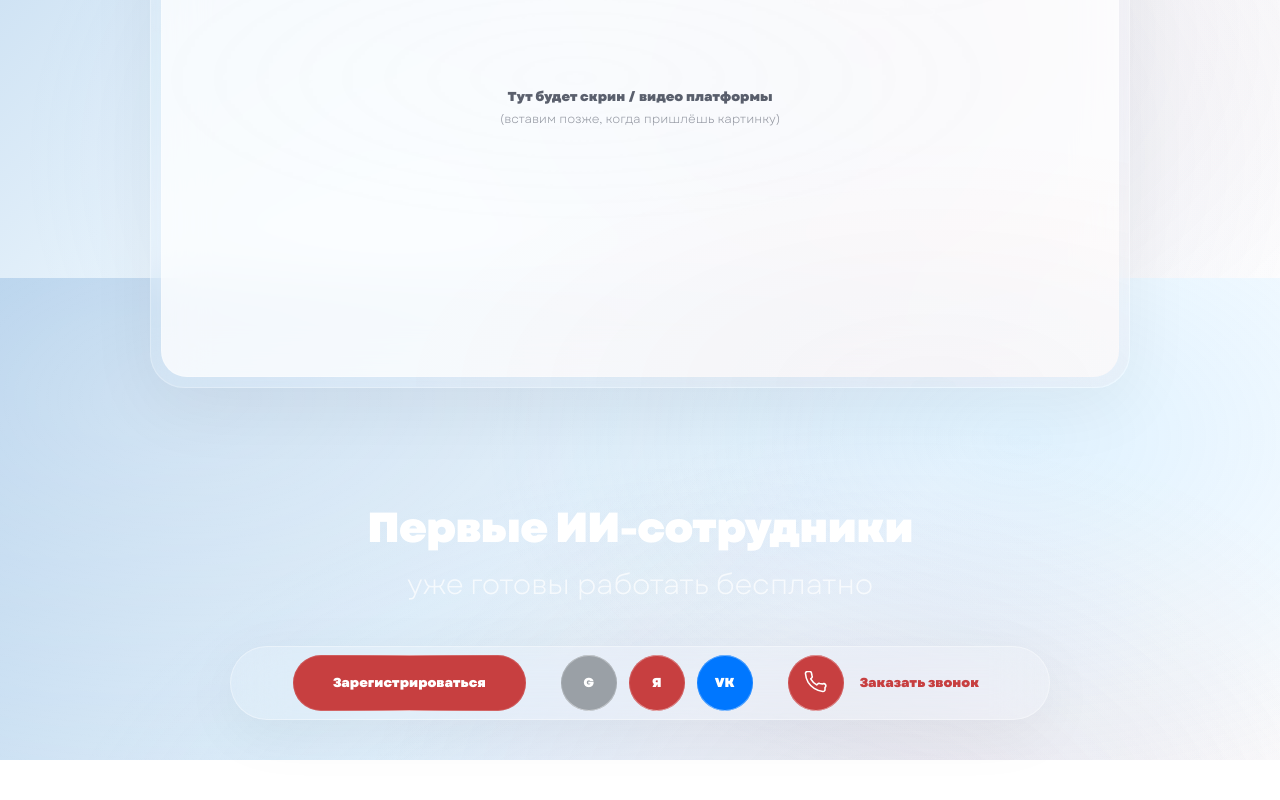
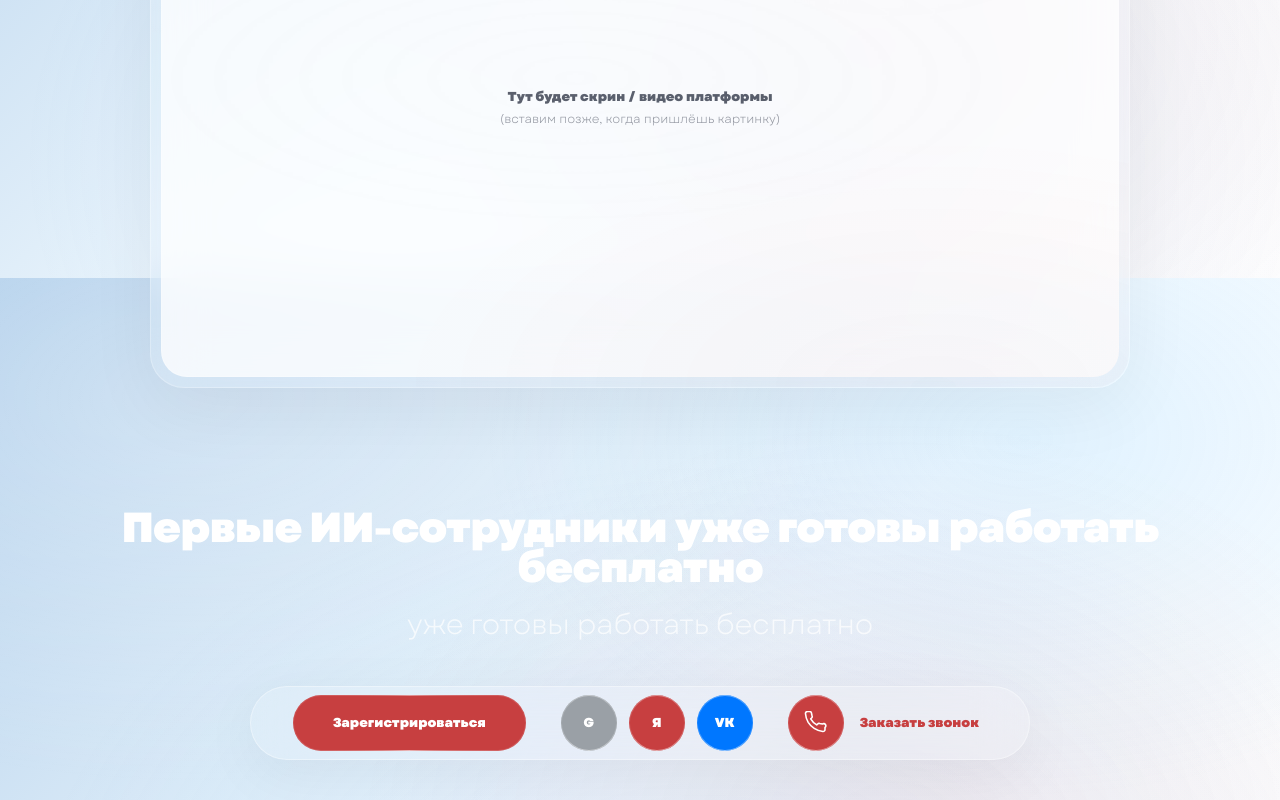
Before and after one commit to uniconsulting/uni.com, a Next.js app: page / in a window 1280 px wide. Shown: the part 522-1322 px from the top of the page. Before the commit the page ends 1282 px from the top, so only its background shows below. Built offline with nearby package versions, Linux system fonts and the light colour scheme.

Commit message:
Update CTA1.tsx

```diff
--- a/src/components/sections/CTA1.tsx
+++ b/src/components/sections/CTA1.tsx
@@ -8,6 +8,7 @@ export default function CTA1() {
         <div className="text-center">
           <h2 className="text-white font-semibold leading-[0.95] tracking-[-0.02em] text-[24px] sm:text-[32px] lg:text-[42px]">
             Первые ИИ-сотрудники
+            уже готовы работать бесплатно
           </h2>
 
           <div className="mt-4 text-white/70 font-medium tracking-[-0.01em] text-[18px] sm:text-[22px] lg:text-[28px]">
@@ -21,7 +22,7 @@ export default function CTA1() {
             className="
               mx-auto
               w-full
-              max-w-[820px]
+              max-w-[780px]
               rounded-[999px]
               border
               border-white/35
```
